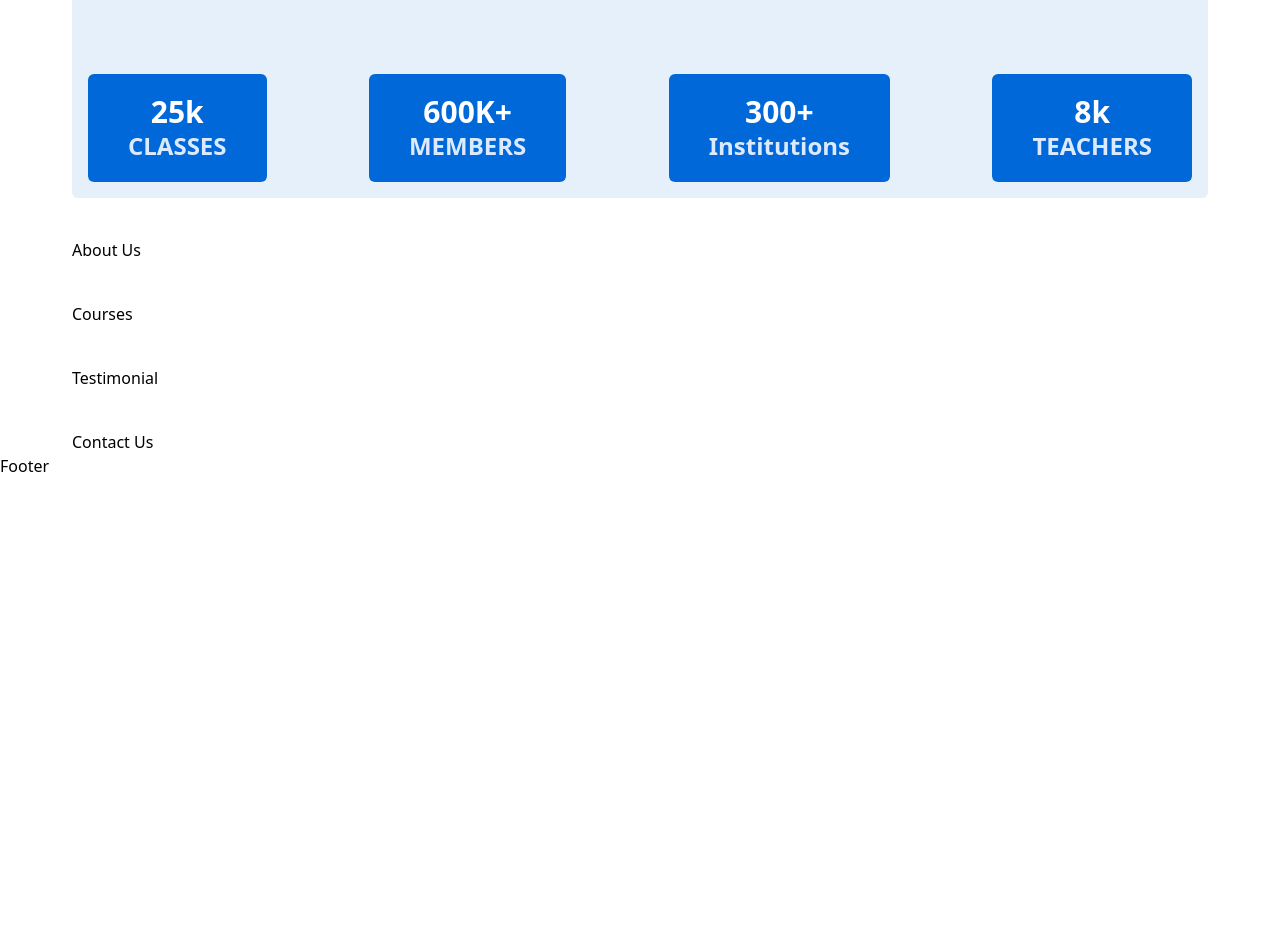
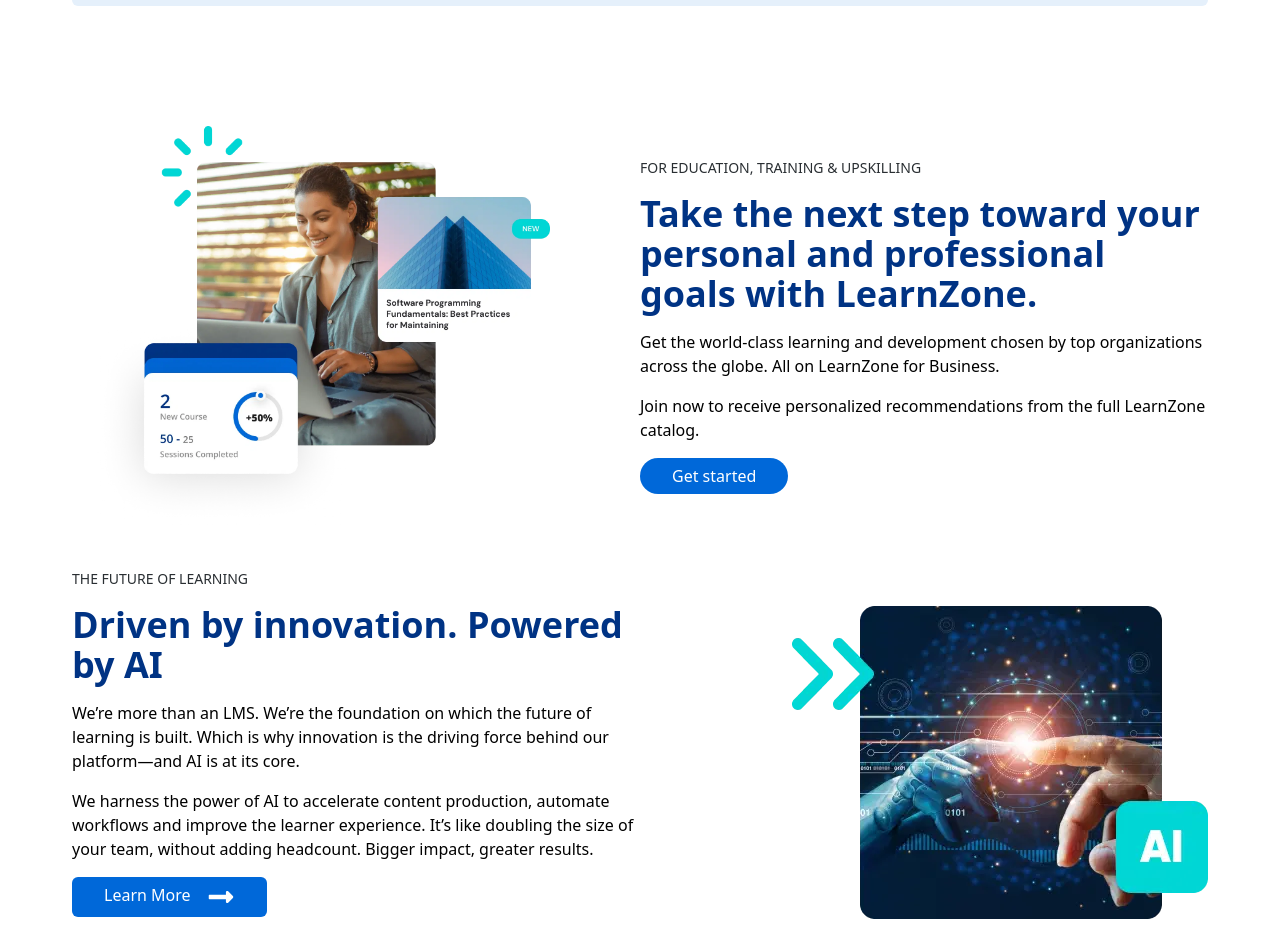
Before and after one commit to abdikadirqulle/Learnzone, a React (Vite) app: page / in a window 1280 px wide. Shown: the part 838-1790 px from the top of the page. Before the commit the page ends 1316 px from the top, so only its background shows below. Built offline with nearby package versions, Linux system fonts and the light colour scheme.

Commit message:
Adding CTA ✔

```diff
--- a/src/components/CTA/CTA.jsx
+++ b/src/components/CTA/CTA.jsx
@@ -1,9 +1,92 @@
-import React from 'react'
+import Ai from "../../assets/images/Ai.webp"
+import platformImg from "../../assets/images/platform-hero.webp"
 
-function CTA() {
+import { FaLongArrowAltRight } from "react-icons/fa";
+const CTA = () => {
   return (
-    <div>About Us</div>
-  )
+    <div className="mt-10 flex flex-col gap-10 ">
+      <AnotherCTA />
+      <div className="flex flex-col md:flex-row gap-4 items-center justify-between ">
+        <div className="flex flex-col gap-4 items-center md:items-start md:w-1/2">
+          <h2 className="font-medium text-sm text-secondary  ">
+            THE FUTURE OF LEARNING
+          </h2>
+          <h1 className="font-bold text-4xl text-tertiary text-center md:text-start ">
+            Driven by innovation. Powered by AI
+          </h1>
+          <span className="font-normal text-center md:text-start">
+            We’re more than an LMS. We’re the foundation on which the future of
+            learning is built. Which is why innovation is the driving force
+            behind our platform—and AI is at its core.
+          </span>
+
+          <span className="text-center md:text-start">
+            We harness the power of AI to accelerate content production,
+            automate workflows and improve the learner experience. It’s like
+            doubling the size of your team, without adding headcount. Bigger
+            impact, greater results.
+          </span>
+
+          <button className="bg-primaryBlue text-center text-white font-medium py-1.5 px-8 rounded-md flex gap-4">
+            Learn More
+            <FaLongArrowAltRight className="w-7 h-7"/>
+          </button>
+        </div>
+
+        {/* imgaka meesha lasoo galinaayo */}
+        <div className="mt-10 w-[416px]">
+          <img
+            src={Ai}
+            alt="Ai image"
+            className="w-[446px] h-[313px] object-contain "
+          />
+        </div>
+      </div>
+
+    </div>
+  );
 }
 
-export default CTA
+// eslint-disable-next-line react-refresh/only-export-components
+export default CTA;
+
+
+
+
+export const AnotherCTA = () => {
+  return (
+    <div className="mt-10">
+      <div className="flex flex-col md:flex-row-reverse gap-4 items-center justify-between ">
+        <div className="flex flex-col gap-4 items-center md:items-start md:w-1/2">
+          <h2 className="font-medium text-sm text-secondary  ">
+          FOR EDUCATION, TRAINING & UPSKILLING
+          </h2>
+          <h1 className="font-bold text-4xl text-tertiary text-center md:text-start ">
+            Take the next step toward your personal and professional goals with
+            LearnZone.
+          </h1>
+          <span className="font-normal text-center md:text-start">
+          Get the world-class learning and development chosen by top organizations across the globe. All on LearnZone for Business.
+          </span>
+
+          <span className="text-center md:text-start">
+          Join now to receive personalized recommendations from the full LearnZone catalog.
+          </span>
+
+          <button className="bg-primaryBlue text-center text-white font-medium py-1.5 px-8 rounded-md md:rounded-full">
+            Get started
+          </button>
+        </div>
+
+        {/* imgaka meesha lasoo galinaayo */}
+        <div className="">
+          <img
+            src={platformImg}
+            alt="Ai image"
+            className="w-[500px] h-[400px] object-contain "
+          />
+        </div>
+      </div>
+    </div>
+  );
+}
--- a/src/components/Hero.jsx
+++ b/src/components/Hero.jsx
@@ -1,14 +1,14 @@
 
 import Menu from './menu/Menu';
 import Compains from './compains/Compains';
-import CTA from './CTA/CTA';
+import CTA  from './CTA/CTA';
 import Courses from './courses/Courses';
 import Testimonial from './testmonial/Testimonial';
 
 const Hero = () => {
   return (
     <div className="max-w-6xl mx-auto h-full flex flex-col gap-10 px-2 md:pt-[2rem]">
-    {/* Menu  */}
+      {/* Menu  */}
       <Menu />
       {/* Trusted*/}
       <Compains />
@@ -16,13 +16,14 @@
       <CTA />
       {/* Courses*/}
       <Courses />
-      {/* another CAT */}
-
       {/* testimonial */}
       <Testimonial />
-      {/* Trusted */}
-      <h1>Contact Us</h1>
-      {/* Last CAT */}
+      {/* another Trusted */}
+      <span>another Trusted</span>
+      {/* last CTA */}
+      <h1>last CAT</h1>
+
+      {/* footer */}
     </div>
   );
 }
--- a/src/components/compains/Compains.jsx
+++ b/src/components/compains/Compains.jsx
@@ -1,4 +1,3 @@
-import React from 'react'
 import { LocalBrands } from '../../assets/LocalBrands'
 
 const members = [
@@ -23,8 +22,8 @@
 const Compains = () => {
   return (
     <div className='flex flex-col gap-10 bg-tertiary p-4 rounded-md'>
-        <div className='flex flex-col space-y-4 md:space-y-3 mt-10'>
-            <h1 className='text-md font-medium text-center md:text-lg  z-10'>We collaborate with leading education providers and organisations</h1>
+        <div className='flex flex-col space-y-4 md:space-y-3 pb-10'>
+            <h1 className='text-md font-medium text-center md:text-md z-10'>We collaborate with leading education providers and organisations</h1>
             <div className='flex gap-4 flex-wrap items-center justify-center xl:justify-start'>
                 {LocalBrands.map((brands)=> (
                     <>
@@ -36,7 +35,7 @@
             </div>
 
         </div>
-        <LocalBrand />
+        {/* <LocalBrand /> */}
     </div>
   )
 }
```
Also changed, not shown: src/assets/images/Ai.webp (added), src/assets/images/platform-hero.webp (added).
